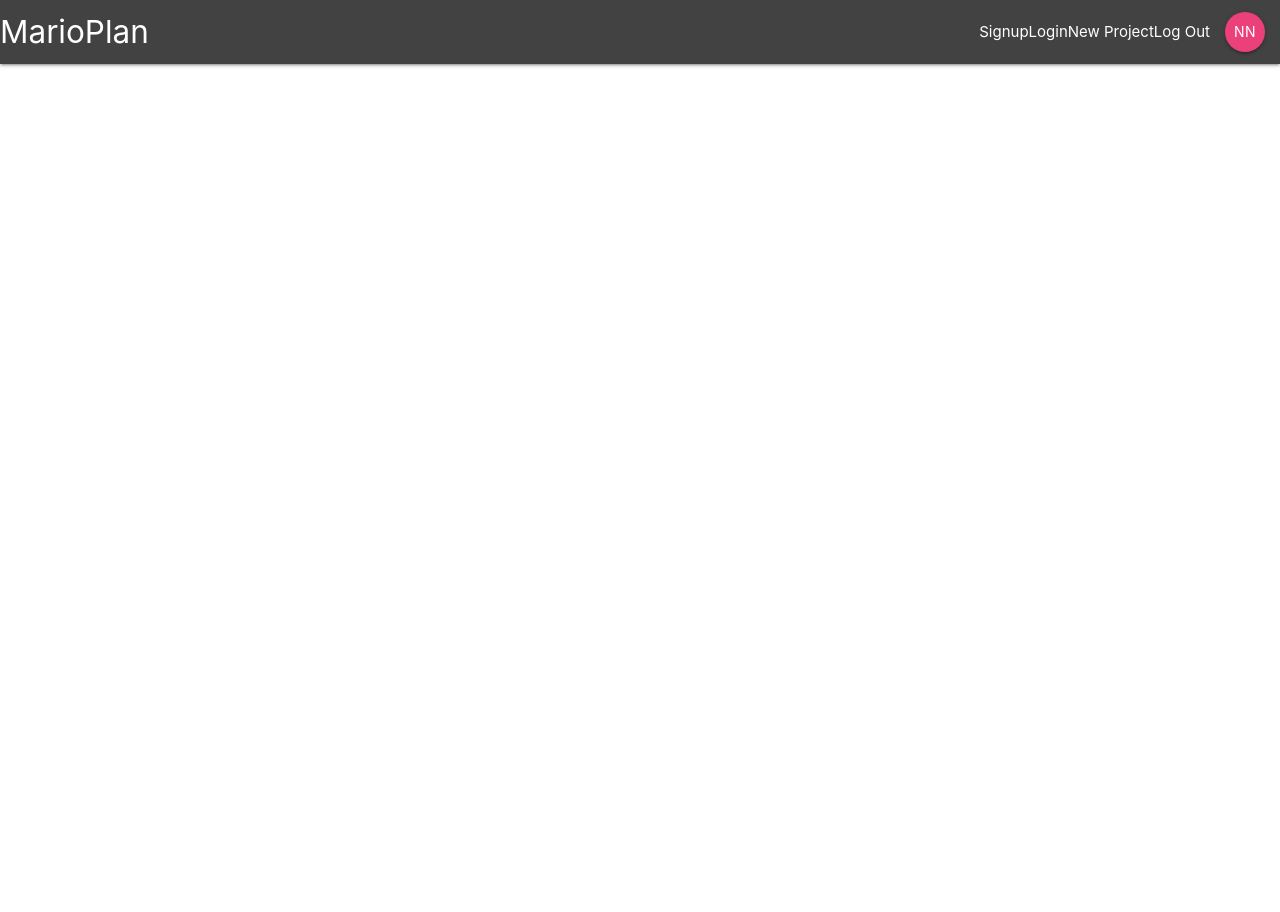
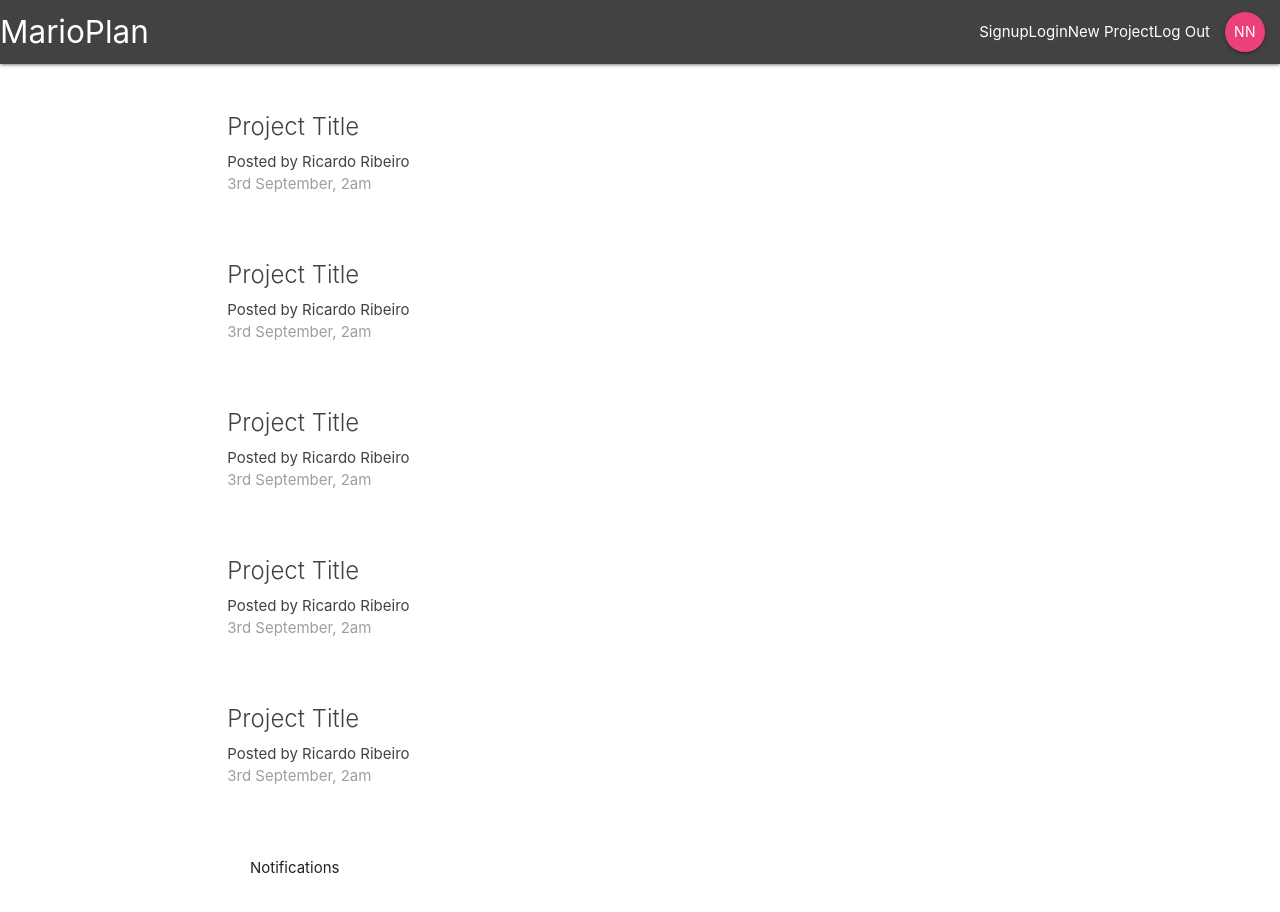
Before and after one commit to rickrribeiro/FirebaseLearning, a React (Create React App) app: page / in a window 1280 px wide. Before the commit the page ends 800 px from the top, so only its background shows below. Built offline with nearby package versions, Linux system fonts and the light colour scheme.

Commit message:
add Dashboard and Project List

```diff
--- a/src/App.js
+++ b/src/App.js
@@ -1,13 +1,16 @@
 import React, { Component } from 'react';
-import {BrowserRouter} from 'react-router-dom';
+import {BrowserRouter, Switch, Route} from 'react-router-dom';
 import Navbar from './components/layout/Navbar.jsx'
-
+import Dashboard from './components/dashboard/Dashboard.jsx'
 class App extends Component {
   render() {
     return (
       <BrowserRouter>
         <div className="App">
          <Navbar />
+         <Switch>
+           <Route path='/' component={Dashboard} />
+         </Switch>
         </div>
       </BrowserRouter>
     );
--- a/src/components/dashboard/Dashboard.jsx
+++ b/src/components/dashboard/Dashboard.jsx
@@ -1,11 +1,13 @@
 import React, {Component} from 'react'
 import Notifications from './Notification.jsx'
+import ProjectList from '../projects/ProjectList.js'
 class Dashboard extends Component{
 render(){
     return (
         <div className="dashboard container">
             <div className="row">
                 <div className="col s12 m6">
+                <ProjectList/>
                     <div className="col s12 m5 offset-m1">
                         <Notifications />
                     </div>
@@ -17,3 +19,5 @@
 }
 
 }
+
+export default Dashboard
--- a/src/components/projects/ProjectList.js
+++ b/src/components/projects/ProjectList.js
@@ -0,0 +1,47 @@
+import React from 'react'
+
+const ProjectList = () => {
+    return (
+        <div className="project-list section">
+            <div className="card z-depth-0 project-summary">
+                <div className="card-content grey-text text-darken-3">
+                    <span className="card-title">Project Title</span>
+                    <p>Posted by Ricardo Ribeiro</p>
+                    <p className="grey-text" >3rd September, 2am</p>
+                </div>
+            </div>
+            <div className="card z-depth-0 project-summary">
+                <div className="card-content grey-text text-darken-3">
+                    <span className="card-title">Project Title</span>
+                    <p>Posted by Ricardo Ribeiro</p>
+                    <p className="grey-text" >3rd September, 2am</p>
+                </div>
+            </div>
+            <div className="card z-depth-0 project-summary">
+                <div className="card-content grey-text text-darken-3">
+                    <span className="card-title">Project Title</span>
+                    <p>Posted by Ricardo Ribeiro</p>
+                    <p className="grey-text" >3rd September, 2am</p>
+                </div>
+            </div>
+            <div className="card z-depth-0 project-summary">
+                <div className="card-content grey-text text-darken-3">
+                    <span className="card-title">Project Title</span>
+                    <p>Posted by Ricardo Ribeiro</p>
+                    <p className="grey-text" >3rd September, 2am</p>
+                </div>
+            </div>
+            <div className="card z-depth-0 project-summary">
+                <div className="card-content grey-text text-darken-3">
+                    <span className="card-title">Project Title</span>
+                    <p>Posted by Ricardo Ribeiro</p>
+                    <p className="grey-text" >3rd September, 2am</p>
+                </div>
+            </div>
+        </div>
+
+    )
+
+}
+
+export default ProjectList
```
